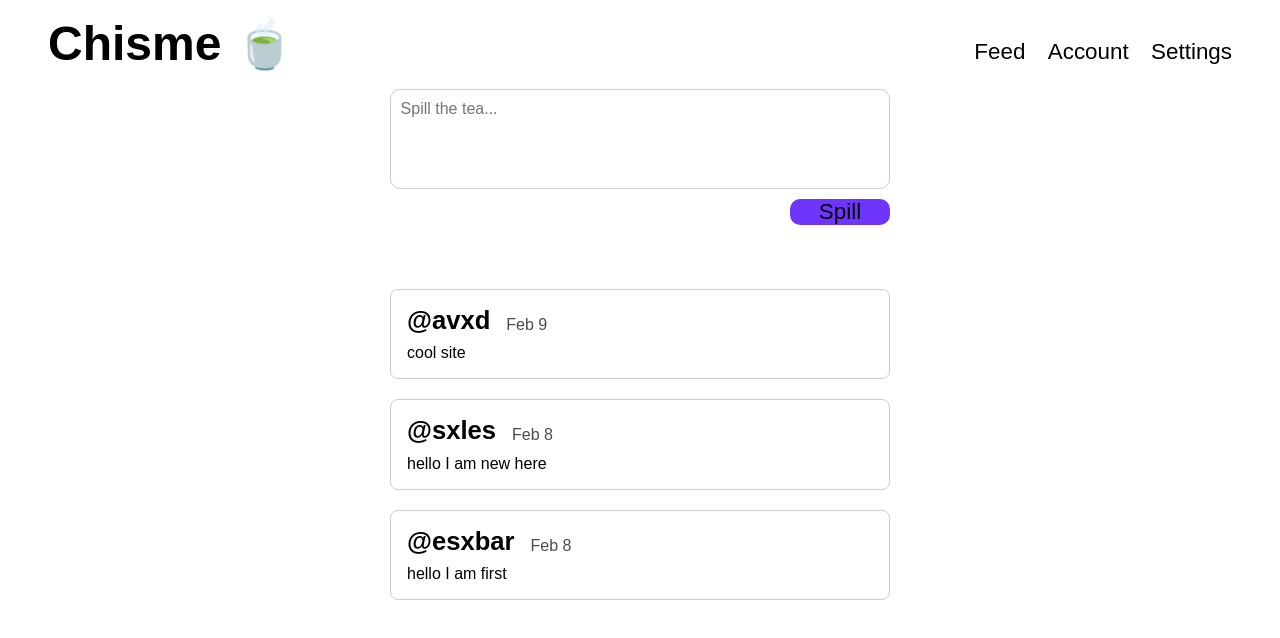
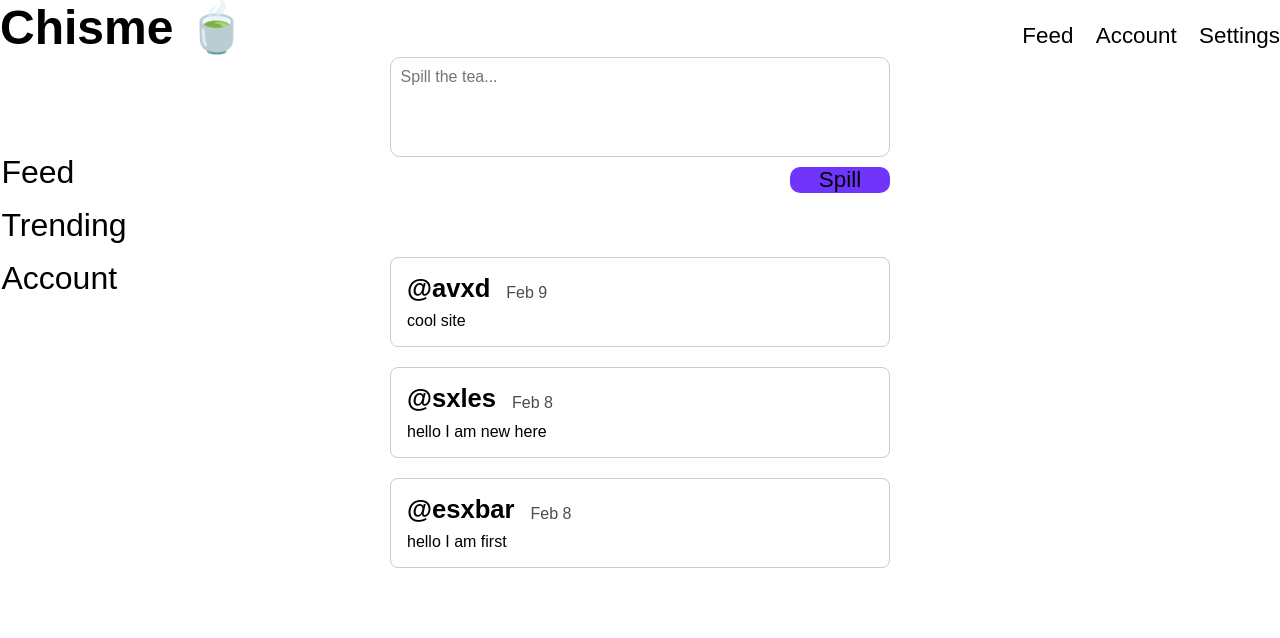
Before and after one commit to susanoos/chisme, a React (Create React App) app: page / in a window 1280 px wide. Shown: the top 638 px of the page. Built offline with nearby package versions, Linux system fonts and the light colour scheme.

Commit message:
added sidebar component

```diff
--- a/src/components/Feed/Feed.js
+++ b/src/components/Feed/Feed.js
@@ -1,13 +1,13 @@
 import React from "react";
 import FeedList from "./FeedList";
-// import Sidebar from "../UI/Sidebar/Sidebar";
+import Sidebar from "../Sidebar/Sidebar";
 // import AddPost from "../Post/AddPost";
 
 const Feed = ({ user }) => {
   return (
     <>
       {/* <AddPost /> */}
-      {/* <Sidebar /> */}
+      <Sidebar />
       <FeedList user={user} />
     </>
   );
--- a/src/components/Nav/Nav.module.css
+++ b/src/components/Nav/Nav.module.css
@@ -2,7 +2,6 @@
   display: flex;
   align-items: center;
   justify-content: space-between;
-  margin: 1rem 3rem 1rem 3rem;
   border-bottom: 1px solid #fff;
 }
 
--- /dev/null
+++ b/src/components/Sidebar/Sidebar.js
@@ -0,0 +1,29 @@
+import React from "react";
+import classes from "./Sidebar.module.css";
+import Card from "../UI/Card";
+
+const Sidebar = () => {
+  return (
+    <div className={classes.sidebar__container}>
+      <ul className={classes.sidebar}>
+        <li>
+          <a className={classes.sidebar__li} href="/">
+            Feed
+          </a>
+        </li>
+        <li>
+          <a className={classes.sidebar__li} href="/">
+            Trending
+          </a>
+        </li>
+        <li>
+          <a className={classes.sidebar__li} href="/">
+            Account
+          </a>
+        </li>
+      </ul>
+    </div>
+  );
+};
+
+export default Sidebar;
--- /dev/null
+++ b/src/components/Sidebar/Sidebar.module.css
@@ -0,0 +1,22 @@
+.sidebar__container {
+  display: flex;
+  justify-content: center;
+  align-items: center;
+  border: 1px solid #fff;
+  border-radius: 10px;
+  width: 10%;
+  height: 30%;
+  position: fixed;
+  margin-top: 3rem;
+}
+
+.sidebar {
+  display: flex;
+  align-items: flex-start;
+  flex-direction: column;
+  gap: 1rem;
+}
+
+.sidebar__li {
+  font-size: 2rem;
+}
```
